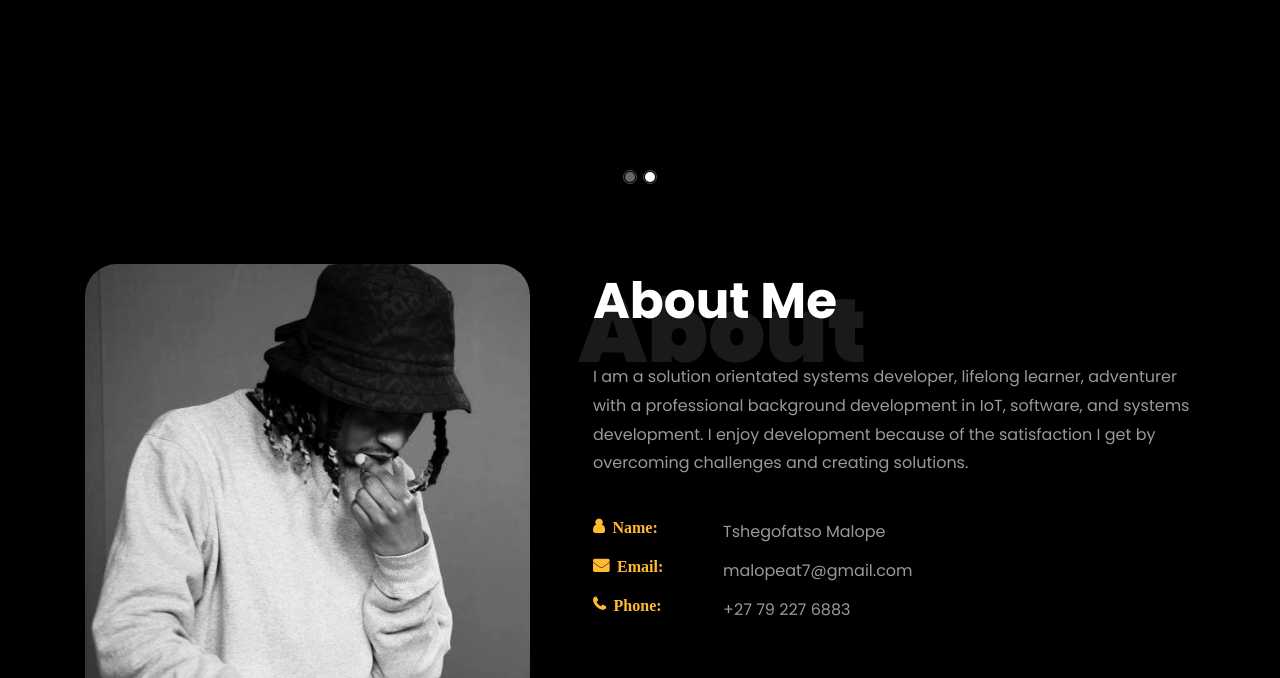
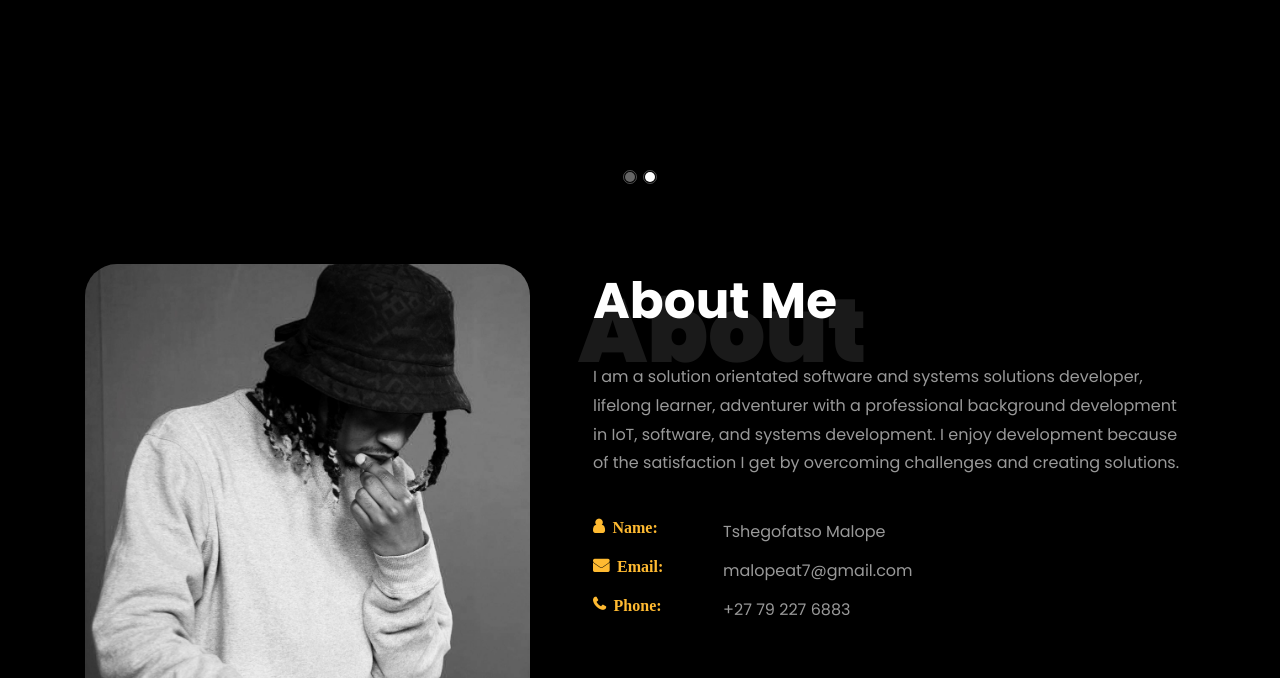
Before and after one commit to PreMee/Tshego, a plain HTML site: page index.html in a window 1280 px wide. Shown: the part 518-1196 px from the top of the page. Drawn offline with Linux system fonts and the light colour scheme; files whose address does not match are found by name.

Commit message:
Update index.html
About sec change

```diff
--- a/index.html
+++ b/index.html
@@ -100,7 +100,7 @@
 		          <div class="col-md-12 heading-section ftco-animate">
 		          	<h1 class="big">About</h1>
 		            <h2 class="mb-4">About Me</h2>
-		            <p>I am a solution orientated systems developer, lifelong learner, adventurer with a professional background development in IoT, software,
+		            <p>I am a solution orientated software and systems solutions developer, lifelong learner, adventurer with a professional background development in IoT, software,
 						and systems development. I enjoy development because of the satisfaction I get by overcoming challenges and creating solutions.
 					</p>
 		            <ul class="about-info icon mt-4 px-md-0 px-2">
```
